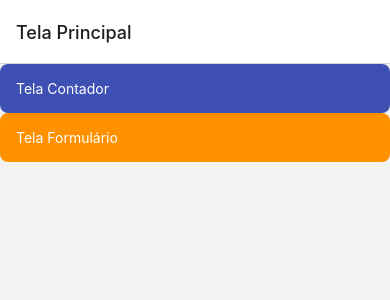
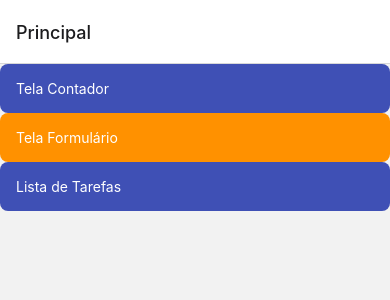
Before and after one commit to IanSilvaa/aulas-mobile-senai, a React Native app: screen / in a window 390 px wide. Shown: the top 300 px of the page. Built offline with nearby package versions, Linux system fonts and the light colour scheme.

Commit message:
FlatList

```diff
--- a/App.js
+++ b/App.js
@@ -5,6 +5,7 @@ import TELAS from './comum/constantes/telas';
 import TelaContador from './telas/TelaContador/TelaContador';
 import TelaPrincipal from './telas/TelaPrincipal/TelaPrincipal';
 import TelaFormulario from './telas/TelaFormulario/TelaFormulario';
+import TelaListaTarefas from './telas/TelaListaTarefas/TelaListaTarefas';
 
 import { NavigationContainer } from '@react-navigation/native';
 import { createStackNavigator } from '@react-navigation/stack';
@@ -23,9 +24,10 @@ export default function App() {
     <View style={estilos.todoApp}>
       <NavigationContainer>
         <Stack.Navigator>
-          <Stack.Screen name={TELAS.TELA_PRINCIPAL} component={TelaPrincipal} options={{title: 'Tela Principal'}}/>
-          <Stack.Screen name={TELAS.TELA_CONTADOR} component={TelaContador} options={{title: 'Tela Contador'}}/>
-          <Stack.Screen name={TELAS.TELA_FORMULARIO} component={TelaFormulario} options={{title: 'Tela Formulário'}}/>
+          <Stack.Screen name={TELAS.TELA_PRINCIPAL} component={TelaPrincipal} options={{title: 'Principal'}}/>
+          <Stack.Screen name={TELAS.TELA_CONTADOR} component={TelaContador} options={{ title: 'Contador' }} />
+          <Stack.Screen name={TELAS.TELA_FORMULARIO} component={TelaFormulario} options={{ title: 'Formulário' }} />
+          <Stack.Screen name={TELAS.TELA_LISTA_TAREFAS} component={TelaListaTarefas} options={{ title: 'Lista Terefas' }} />
         </Stack.Navigator>
       </NavigationContainer>
 
--- a/comum/componentes/CampoTextoCustomizado/CampoTextoCustomizado.js
+++ b/comum/componentes/CampoTextoCustomizado/CampoTextoCustomizado.js
@@ -1,13 +1,12 @@
 import { Text, TextInput, View } from 'react-native';
 import campoTextoCustomizadoStyle from './CampoTextoCustomizadoStyle';
 
-const CampoTextoCustomizado = (props) => {
-  console.log(props);
+  const CampoTextoCustomizado = ({ label, style, ...props }) => {
 
   return (
     <View>
-      <Text>{props.label}</Text>
-      <TextInput style={campoTextoCustomizadoStyle.campoTexto} {...props} />
+      <Text>{label}</Text>
+      <TextInput style={[campoTextoCustomizadoStyle.campoTexto, style]} {...props} />
     </View>
   );
 };
--- /dev/null
+++ b/comum/componentes/ListagemVazia/ListagemVazia.js
@@ -0,0 +1,13 @@
+import { Text, View } from 'react-native';
+
+import estilos from './ListagemVaziaStyle';
+
+const ListagemVazia = () => {
+  return (
+    <View style={estilos.container}>
+      <Text style={estilos.textoVazio}>Nenhum item para listar.</Text>
+    </View>
+  );
+};
+
+export default ListagemVazia;
--- /dev/null
+++ b/comum/componentes/ListagemVazia/ListagemVaziaStyle.js
@@ -0,0 +1,7 @@
+import { StyleSheet } from 'react-native';
+
+const estilos = StyleSheet.create({
+  container: { flex: 1, alignItems: 'center', justifyContent: 'center', marginTop: 160 },
+  textoVazio: { fontSize: 16 },
+});
+export default estilos;
--- a/comum/constantes/telas.js
+++ b/comum/constantes/telas.js
@@ -2,6 +2,7 @@ const TELAS = {
     TELA_PRINCIPAL: 'TELA_PRINCIPAL',
     TELA_CONTADOR: 'TELA_CONTADOR',
     TELA_FORMULARIO: 'TELA_FORMULARIO',
+    TELA_LISTA_TAREFAS: 'TELA_LISTA_TAREFAS',
   };
 
   export default TELAS;
--- /dev/null
+++ b/telas/TelaListaTarefas/ItemTarefa.js
@@ -0,0 +1,13 @@
+import { View, Text } from 'react-native';
+import estilos from './TelaListaTarefasStyle';
+
+const ItemTarefa = (props) => {
+  console.log(props);
+  return (
+    <View style={estilos.itemTarefa}>
+      <Text style={estilos.descricaoTarefa}>{props.item.descricao}</Text>
+    </View>
+  );
+};
+
+export default ItemTarefa;
--- /dev/null
+++ b/telas/TelaListaTarefas/SeparadorListagem.js
@@ -0,0 +1,8 @@
+import { View } from 'react-native';
+import estilos from './TelaListaTarefasStyle';
+
+const SeparadorListagens = () => {
+  return <View style={estilos.separadorListagem}></View>;
+};
+
+export default SeparadorListagens;
--- /dev/null
+++ b/telas/TelaListaTarefas/TelaListaTarefas.js
@@ -0,0 +1,47 @@
+import React from 'react';
+import { FlatList, SafeAreaView, View } from 'react-native';
+
+import ListagemVazia from '../../comum/componentes/ListagemVazia/ListagemVazia';
+import ItemTarefa from './ItemTarefa';
+import SeparadorListagens from './SeparadorListagem';
+import estilos from './TelaListaTarefasStyle';
+
+import CampoTextoCustomizado from '../../comum/componentes/CampoTextoCustomizado/CampoTextoCustomizado';
+import BotaoCustomizado from '../../comum/componentes/BotaoCustomizado/BotaoCustomizado';
+
+const TelaListaTarefas = () => {
+  const [listaTarefas, setListaTarefas] = React.useState([]);
+  const [campoDescricao, setCampoDescricao] = React.useState('');
+
+  const adicinarTarefa = () => {
+    // if (campoDescricao !== null && campoDescricao !== undefined && campoDescricao !== '')
+    if (campoDescricao) {
+      const novaLista = [...listaTarefas, { descricao: campoDescricao, id: +new Date() }];
+      setListaTarefas(novaLista);
+      setCampoDescricao('');
+    } else {
+      alert('Campo descrição é obrigatório.');
+    }
+  };
+
+  return (
+    <SafeAreaView style={estilos.container}>
+      <View style={estilos.containerCampoAdicionar}>
+        <CampoTextoCustomizado label='Descrição da tarefa' value={campoDescricao} onChangeText={setCampoDescricao} />
+        <BotaoCustomizado cor='primaria' onPress={adicinarTarefa}>
+          +
+        </BotaoCustomizado>
+      </View>
+
+      <FlatList
+        data={listaTarefas}
+        renderItem={ItemTarefa}
+        ItemSeparatorComponent={SeparadorListagens}
+        ListEmptyComponent={ListagemVazia}
+        keyExtractor={(item) => item.id}
+      />
+    </SafeAreaView>
+  );
+};
+
+export default TelaListaTarefas;
--- /dev/null
+++ b/telas/TelaListaTarefas/TelaListaTarefasStyle.js
@@ -0,0 +1,30 @@
+import { StyleSheet } from 'react-native';
+
+import CORES from '../../comum/constantes/cores';
+
+const estilos = StyleSheet.create({
+  container: {
+    flex: 1,
+  },
+  itemTarefa: {
+    backgroundColor: CORES.CINZA,
+    padding: 20,
+    margin: 8,
+  },
+  descricaoTarefa: {
+    fontSize: 24,
+    color: CORES.TEXTO_CLARO,
+  },
+  separadorListagem: {
+    height: 8,
+  },
+  containerCampoAdicionar: {
+    flexDirection: 'row',
+    padding: 16,
+  },
+  campoAdicionar: {
+    flex: 1,
+  },
+});
+
+export default estilos;
--- a/telas/TelaPrincipal/TelaPrincipal.js
+++ b/telas/TelaPrincipal/TelaPrincipal.js
@@ -13,6 +13,9 @@ const TelaPrincipal = (props) => {
             <BotaoCustomizado cor='secundaria' onPress={() => props.navigation.navigate(TELAS.TELA_FORMULARIO)}>
                 Tela Formulário
             </BotaoCustomizado>
+            <BotaoCustomizado cor='primaria' onPress={() => props.navigation.navigate(TELAS.TELA_LISTA_TAREFAS)}>
+        Lista de Tarefas
+      </BotaoCustomizado>
         </View>
     )
 }
```
